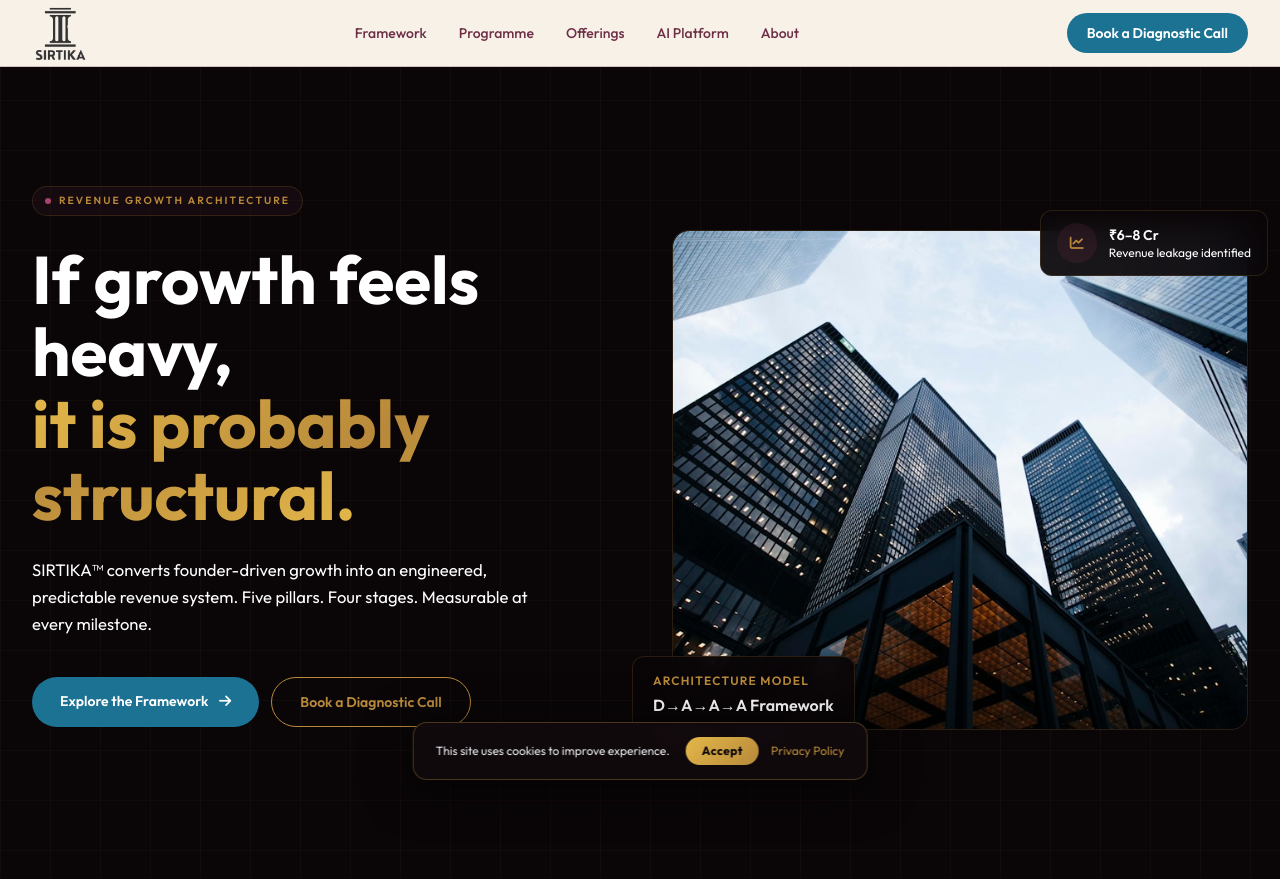
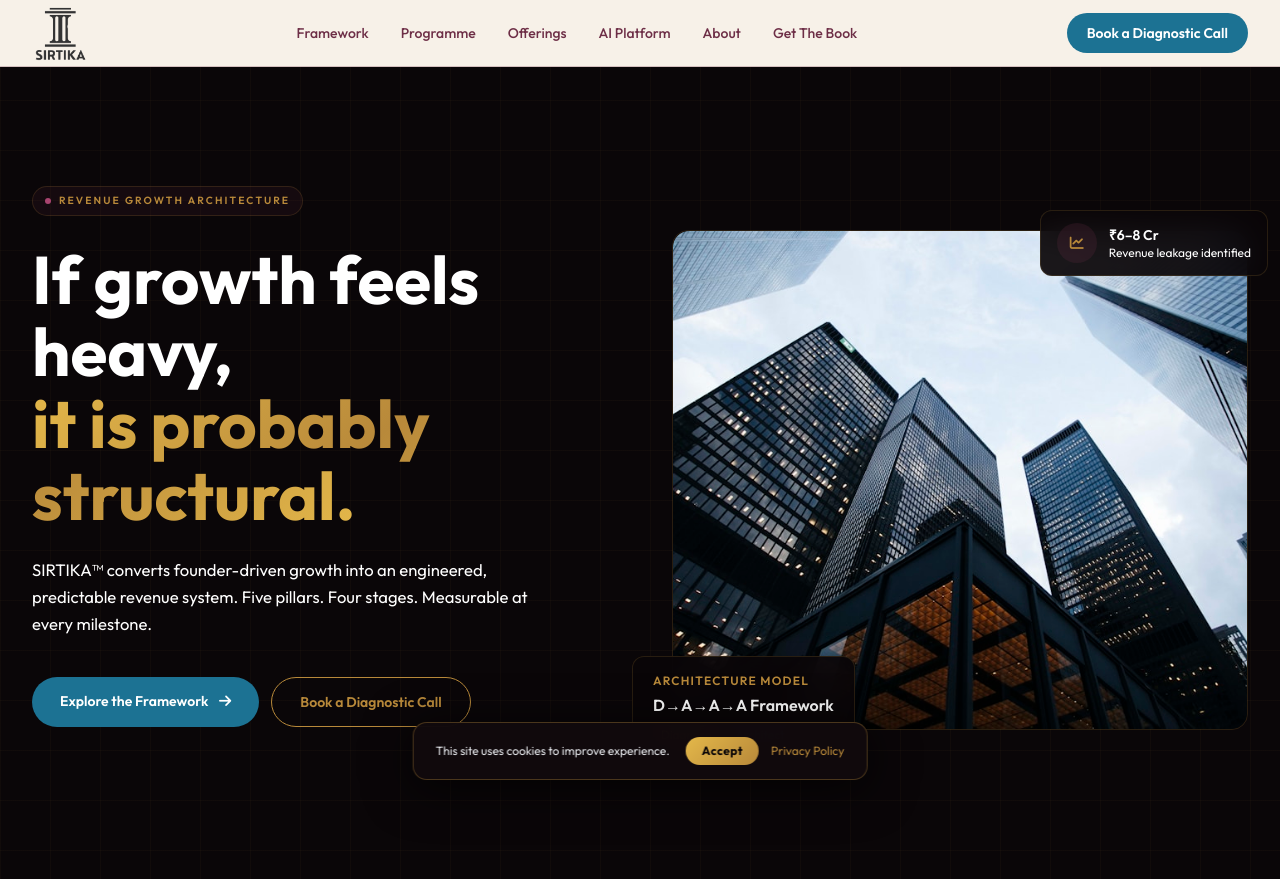
Before and after one commit to sirtika-naveen/lander, a PHP site: page /index.php in a window 1280 px wide. Shown: the top 879 px of the page. Run offline with PHP 8.4, Linux system fonts and the light colour scheme; some libraries are stand-ins or nearby versions; some web fonts are replaced.

Commit message:
Navigation Page Page
Navigation Page Updated with Get the book link

```diff
--- a/navigationMenu.php
+++ b/navigationMenu.php
@@ -10,6 +10,7 @@
       <li><a href="/#offerings" class="hover:text-gold-300 transition-colors">Offerings</a></li>
       <li><a href="ai-platform.php" class="hover:text-gold-300 transition-colors">AI Platform</a></li>
       <li><a href="about.php" class="hover:text-gold-300 transition-colors">About</a></li>
+      <li><a href="buy-book.php" class="hover:text-gold-300 transition-colors">Get The Book</a></li>
     </ul>
     <div class="hidden lg:flex items-center gap-3">
       <a href="https://calendly.com/naveenn-sirtika" target="_blank" class="btn-teal px-5 py-2.5 rounded-full text-sm">Book a Diagnostic Call</a>
@@ -22,6 +23,7 @@
     <a href="/#offerings" onclick="toggleMob()" class="block text-nav hover:text-gold-300 py-2 border-b border-white/5 text-sm">Offerings</a>
     <a href="ai-platform.php" onclick="toggleMob()" class="block text-nav hover:text-gold-300 py-2 border-b border-white/5 text-sm">AI Platform</a>
     <a href="about.php" onclick="toggleMob()" class="block text-nav hover:text-gold-300 py-2 border-b border-white/5 text-sm">About</a>
+    <a href="buy-book.php" onclick="toggleMob()" class="block text-nav hover:text-gold-300 py-2 border-b border-white/5 text-sm">Get The Book</a>
     <a href="https://calendly.com/naveenn-sirtika" target="_blank" onclick="toggleMob()" class="btn-teal block px-5 py-3 rounded-full text-center text-sm mt-4">Book a Diagnostic Call</a>
   </div>
 </nav>
```
